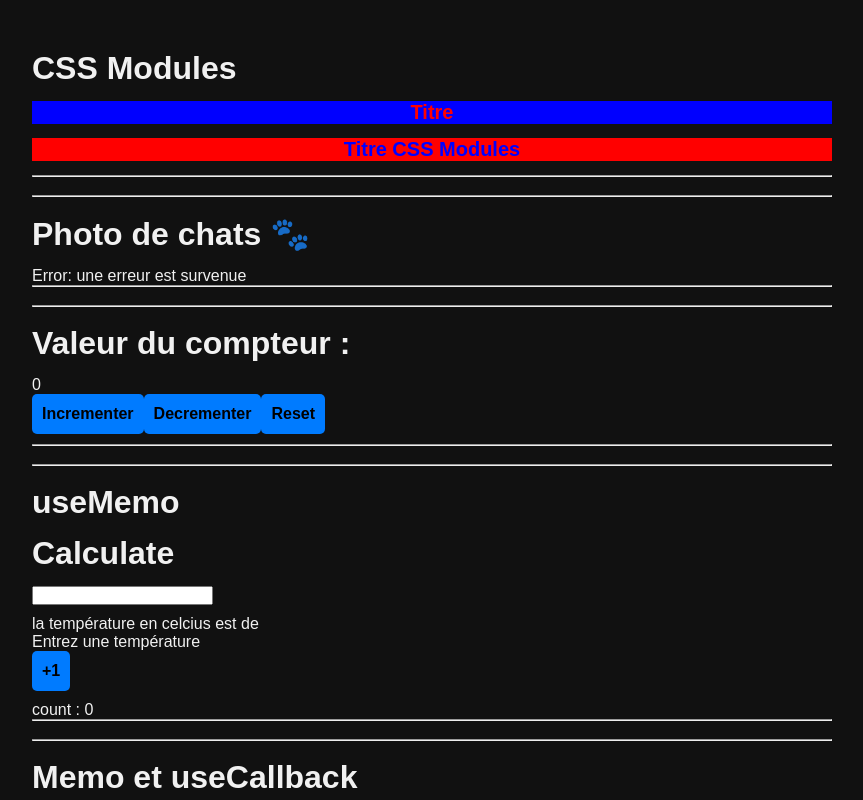
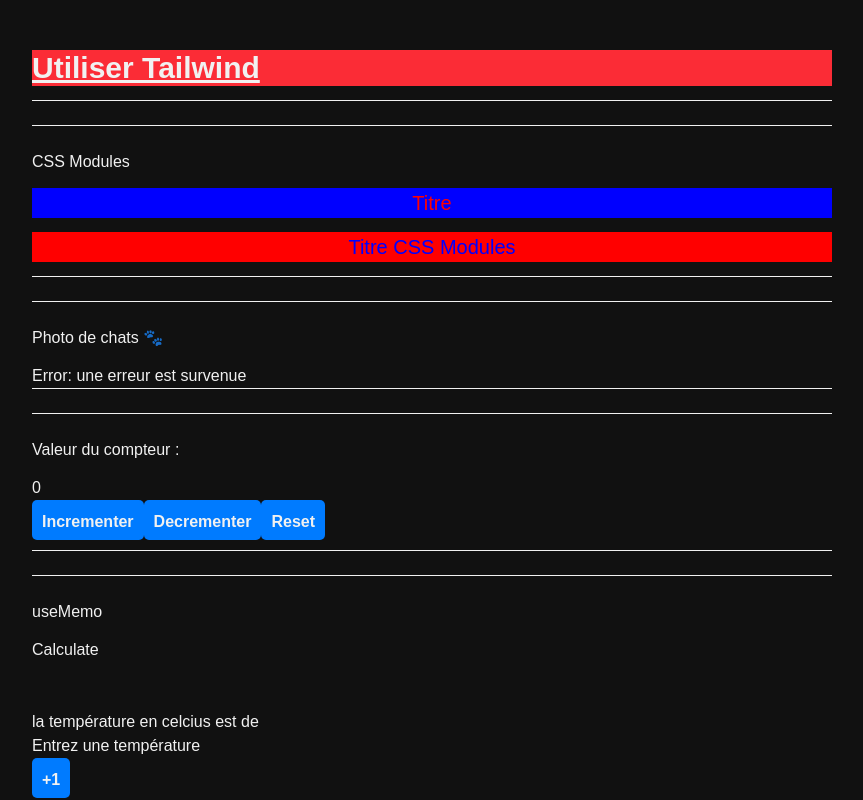
Before and after one commit to CodeurCopieur/react-js-cours, a React (Vite) app in the folder 5.React-dans-le-détail/: page / in a window 1280 px wide. Shown: the top 800 px of the page, without its empty margins (208-1071 px from the left). Built offline with nearby package versions, Linux system fonts and the light colour scheme; no server answers.

Commit message:
Utiliser TailwindCSS

```diff
--- a/5.React-dans-le-détail/src/App.jsx
+++ b/5.React-dans-le-détail/src/App.jsx
@@ -14,11 +14,16 @@
 import UseReducer from './lessons/13.useReducer/Container'
 import HookPersonnalisé from './lessons/14.Hook-personnalisé/Container'
 import CSSModules from './lessons/15.CSS-Modules/Container'
-
+import TailwindCSS from './lessons/16.Utiliser-TailwindCSS/Container'
 function App() {
 
   return (
     <div className="main-content">
+      <TailwindCSS/>
+      <hr />
+      <br />
+      <hr />
+      <br />
       <CSSModules/>
       <hr />
       <br />
--- a/5.React-dans-le-détail/src/index.css
+++ b/5.React-dans-le-détail/src/index.css
@@ -1,3 +1,5 @@
+@import "tailwindcss";
+
 *, ::before, ::after {
   box-sizing: border-box;
   margin: 0;
--- /dev/null
+++ b/5.React-dans-le-détail/src/lessons/16.Utiliser-TailwindCSS/Container.jsx
@@ -0,0 +1,7 @@
+export default function Container() {
+  return (
+    <div>
+      <h1 className="text-3xl font-bold underline bg-red-500">Utiliser Tailwind</h1>
+    </div>
+  )
+}
```
